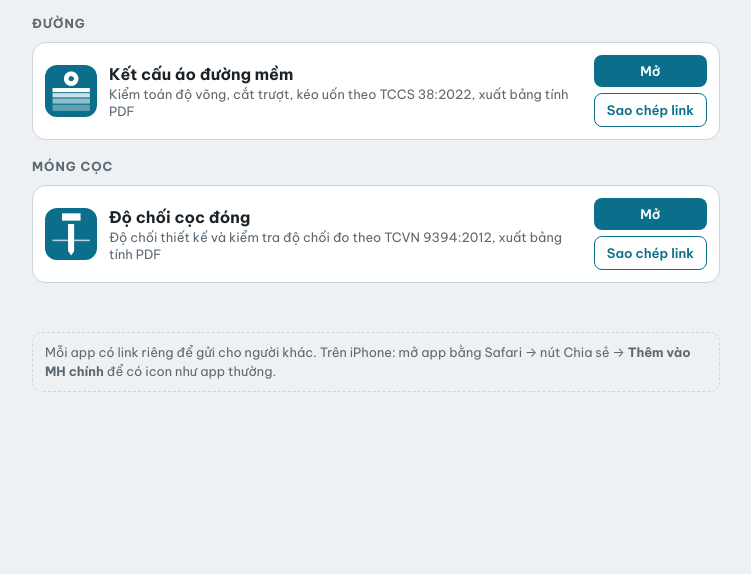
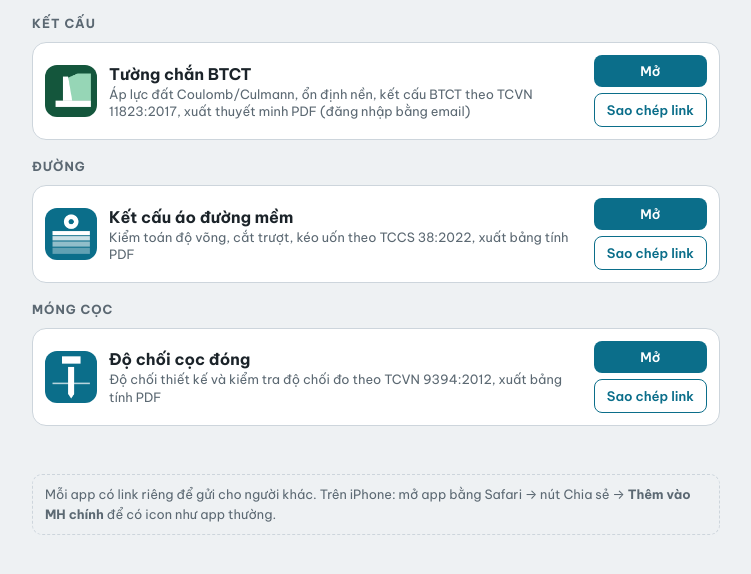
Before and after one commit to VietNQ88/VietNQ88.github.io, a plain HTML site: page index.html in a window 1280 px wide. Shown: the part 80-654 px from the top of the page, without its empty margins (264-1015 px from the left). Drawn offline with Linux system fonts and the light colour scheme.

Commit message:
Add files via upload

```diff
--- a/index.html
+++ b/index.html
@@ -50,6 +50,7 @@ h2{margin:0 0 8px;font-size:.78rem;text-transform:uppercase;letter-spacing:.08em
 <script>
 // Danh sách app: thêm app mới vào đây (ngay = ngày đưa lên, app mới hiện trước)
 const APPS = [
+  { nhom: 'Kết cấu', ten: 'Tường chắn BTCT', mota: 'Áp lực đất Coulomb/Culmann, ổn định nền, kết cấu BTCT theo TCVN 11823:2017, xuất thuyết minh PDF (đăng nhập bằng email)', link: 'https://tuong-chan-btct.pages.dev/', icon: 'tuong-chan/icon-192.png', ngay: '2026-11-13' },
   { nhom: 'Đường', ten: 'Kết cấu áo đường mềm', mota: 'Kiểm toán độ võng, cắt trượt, kéo uốn theo TCCS 38:2022, xuất bảng tính PDF', link: 'kcad/', icon: 'kcad/icon-192.png', ngay: '2026-11-10' },
   { nhom: 'Móng cọc', ten: 'Độ chối cọc đóng', mota: 'Độ chối thiết kế và kiểm tra độ chối đo theo TCVN 9394:2012, xuất bảng tính PDF', link: 'do-choi/', icon: 'do-choi/icon-192.png', ngay: '2026-11-09' },
 ];
```
Also changed, not shown: tuong-chan/icon-192.png (added).
